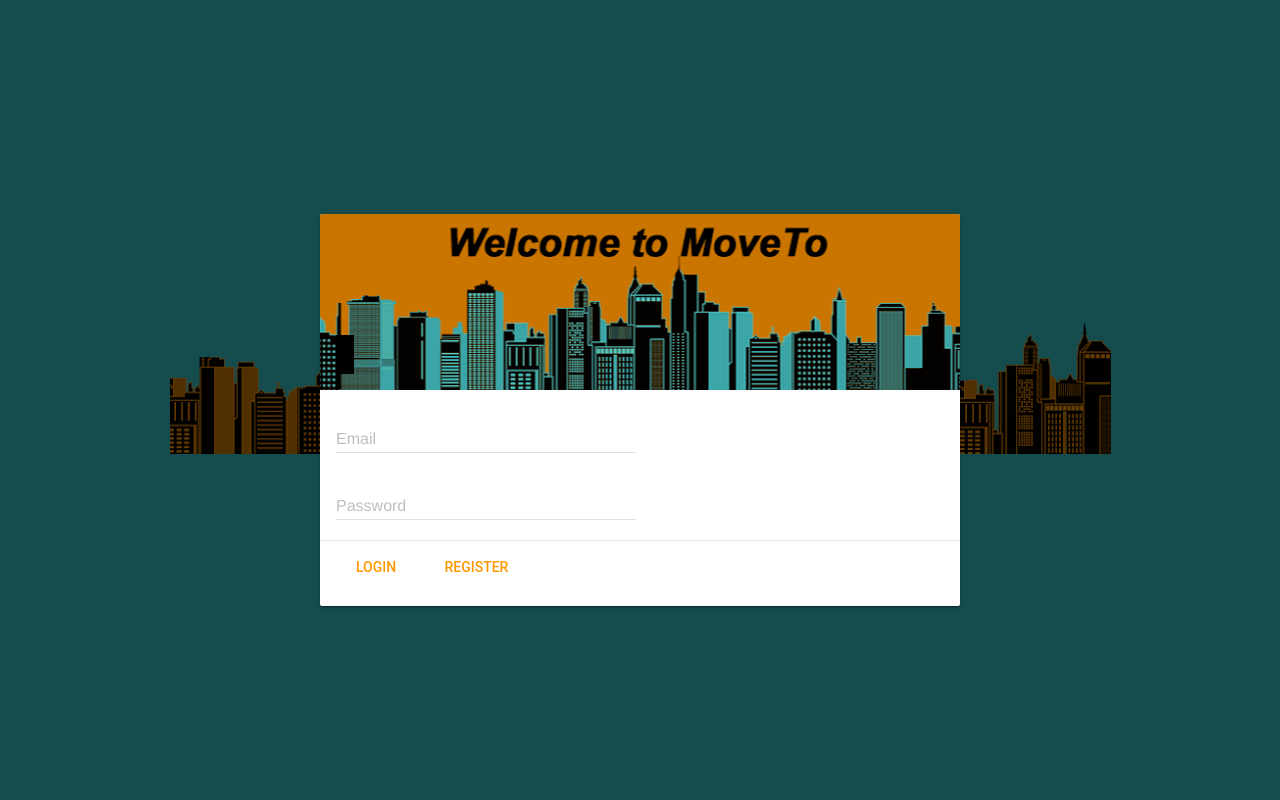
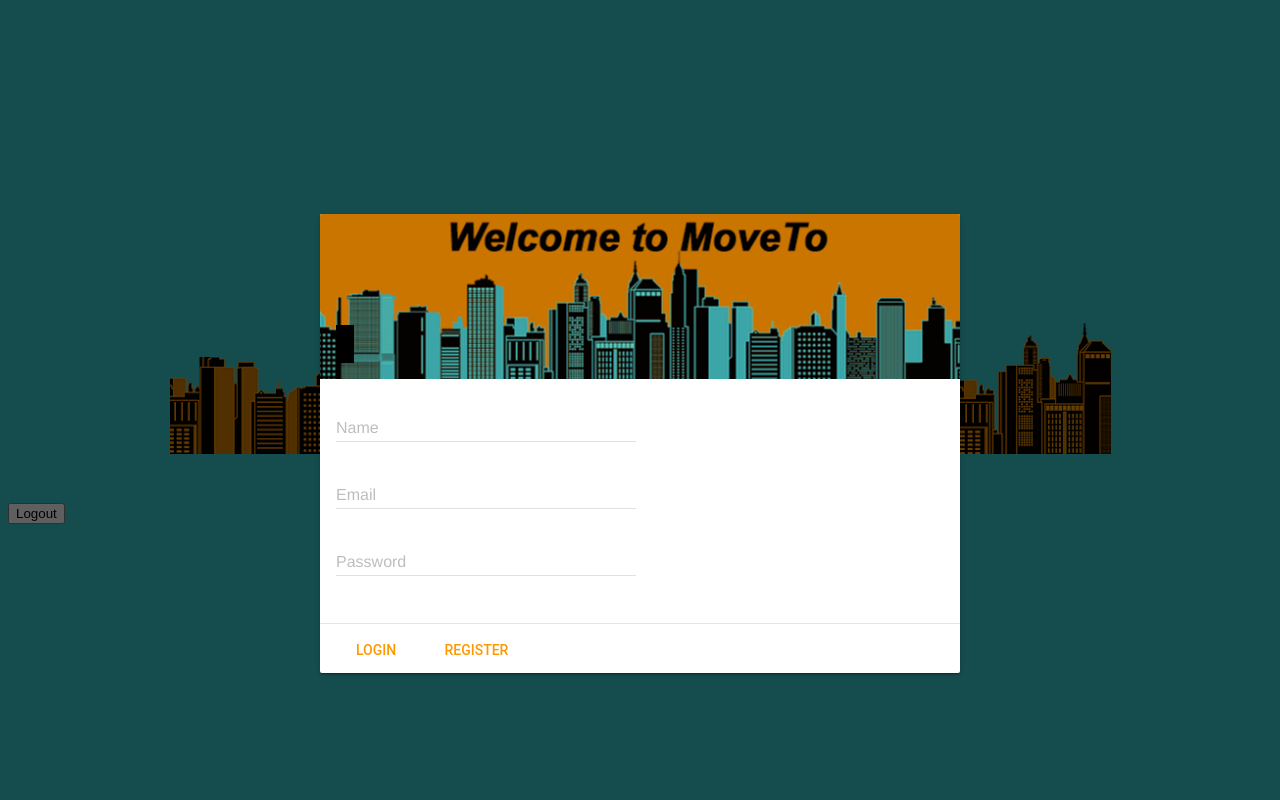
Before and after one commit to rhouse00/moveTo, a PHP site: page / in a window 1280 px wide. Run offline with PHP 8.4, Linux system fonts and the light colour scheme; some libraries are stand-ins or nearby versions.

Commit message:
hooked up the login function and database to the site

```diff
--- a/assets/css/style.css
+++ b/assets/css/style.css
@@ -120,5 +120,5 @@ table {
 }
 
 #loginArea {
-    height:30%;
+    height:50%;
 }
--- a/assets/javascript/app.js
+++ b/assets/javascript/app.js
@@ -4,6 +4,60 @@ $(".mdl-cell--6-col").hide();
 
 var userInput = "";
 var parsedInput = "";
+var zipcode = 90210;
+
+
+// Login logic
+
+var config = {
+    apiKey: "AIzaSyBYWTeOhT42zgZZnA21IcyAQ10pNAtQaWs",
+    authDomain: "angulardev-699fa.firebaseapp.com",
+    databaseURL: "https://angulardev-699fa.firebaseio.com",
+    storageBucket: "angulardev-699fa.appspot.com",
+    messagingSenderId: "527207620597"
+};
+
+firebase.initializeApp(config);
+var database = firebase.database();
+
+var name, email, password, id;
+var pastSearches = [];
+
+function loginFunction(){
+    email = $("#email").val();
+    password = $("#password").val();
+
+    firebase.auth().signInWithEmailAndPassword(email, password).then(function(firebaseUser) {
+  	    if (firebaseUser) {
+     	 	id =  firebaseUser.uid;
+  	    	database.ref(id).once('value').then(function(snapShot){
+				pastSearches = snapShot.child("pastSearches").val();
+  	    	});
+      	}
+   	});
+};
+
+function register(){
+    email = $("#email").val();
+    password = $("#password").val();
+    name = $("#name").val();
+
+    firebase.auth().createUserWithEmailAndPassword(email, password).then(function(firebaseUser) {
+		if (firebaseUser) {
+			var id =  firebaseUser.uid;
+				database.ref(id).set({userID: id, username:name})
+		} else {
+			console.log("No user!")
+		}
+	});
+}
+
+function logOut(){
+	database.ref(id).child("pastSearches").set(pastSearches);
+	firebase.auth().signOut()
+	pastSearches = [];
+}
+
 
 // Autocomplete to get the perfectly parsed city name
 function autoComplete(){
@@ -25,10 +79,10 @@ function autoComplete(){
 	});
 };
 
+
 // Google Maps API Key = AIzaSyCXUJGafVbCwieSLcNI2KUw-gkJ-eh0ig0
 
 //<script async defer src="https://maps.googleapis.com/maps/api/js?key=YOUR_API_KEY&callback=initMap"></script>
-var zipcode = 90210;
 
 function jambase(){
 
@@ -51,6 +105,8 @@ function jambase(){
 	});
 };
 
+// music event function
+
 function addMusicEvents(results) {
 	for(var i = 0; i < 15; i++) {
 		var newTr = $("<tr>");
@@ -72,6 +128,9 @@ function addMusicEvents(results) {
 		$("#musicBody").append(newTr)
 	}
 };
+
+
+// Quandl function
 
 function quandl(){
 	var houseQueryUrl = "https://www.quandl.com/api/v3/datasets/ZILL/";
@@ -109,6 +168,9 @@ function quandl(){
 	});
 };
 
+
+// Home info function
+
 function addHomeInfo(results) {
 
 	for (var i = 0; i < results.length; i++) {
@@ -125,6 +187,9 @@ function addHomeInfo(results) {
 		$("#statsBody").append(newTr);
 	};
 };
+
+
+// Google Map function
 
 function googleMap () {
 	$(".googleMapDiv").empty();
@@ -171,18 +236,22 @@ $("#citySearch").on("submit", function() {
 	jambase();
 	quandl();
 	googleMap();
+	console.log(pastSearches);
 	// initMap();
 });
 
 $("#loginButton").on("click", function(){
+	loginFunction();
 	$("#overlay").hide();
 	$(".card-wide").hide();
 });
 
 $("#registerButton").on("click", function(){
+	register();
 	$("#overlay").hide();
 	$(".card-wide").hide();
 });
 
+$("#testButton").on("click", logOut);
 
 })(this);
--- a/firebaseDev/firebase.js
+++ b/firebaseDev/firebase.js
@@ -81,6 +81,6 @@ function logOut(firebaseUser){
      		 console.log("No user!")
      	 }
 
-		});
-}
+	});
+	}
 }());
--- a/index.html
+++ b/index.html
@@ -25,6 +25,7 @@
                     <label class="mdl-textfield__label" for="location" id="dummyText">City...</label>
                 </div>
             </form>
+            <button id="testButton">Logout</button>
         </div>
 
         <div class="card-wide mdl-card mdl-shadow--2dp">
@@ -33,6 +34,12 @@
             </div>
 
             <div class="mdl-card__supporting-text" id="loginArea">
+                <form action="#">
+                    <div class="mdl-textfield mdl-js-textfield mdl-textfield--floating-label">
+                        <input class="mdl-textfield__input" type="text" id="name">
+                        <label class="mdl-textfield__label" for="name">Name</label>
+                    </div>
+                </form>
                 <form action="#">
                     <div class="mdl-textfield mdl-js-textfield mdl-textfield--floating-label">
                         <input class="mdl-textfield__input" type="text" id="email">
@@ -64,9 +71,7 @@
         <div class="mdl-cell mdl-cell--6-col" id="map">
             <div class="card-square mdl-card mdl-shadow--4dp">
                 <h2>Map</h2>
-                <div class="mdl-card__supporting-text">
-                    Lorem ipsum dolor sit amet, consectetur adipiscing elit.
-                    Aenan convallis.
+                <div class="mdl-card__supporting-text googleMapDiv">
                 </div>
                 <div class="mdl-card__actions mdl-card--border">
                     <a class="mdl-button mdl-button--colored mdl-js-button mdl-js-ripple-effect see-more">See More</a>
```
